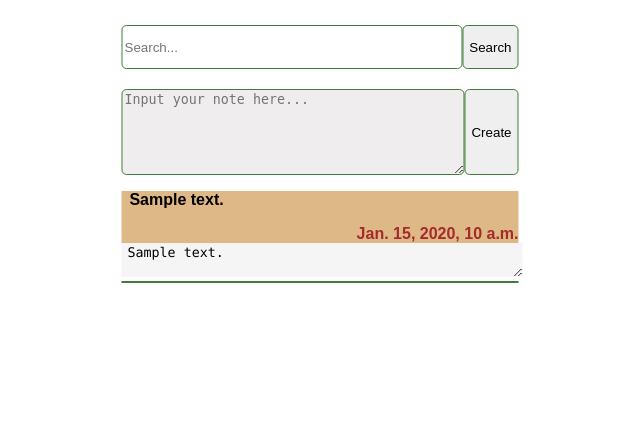
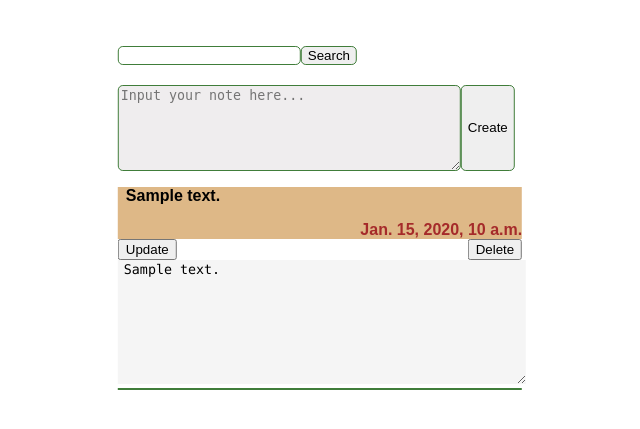
Before and after one commit to aleksadacic/sj-django, a Django app: page /notes/ in a window 1280 px wide. Shown: the part 103-532 px from the top of the page, without its empty margins (320-960 px from the left). Run offline with Django 3.2, Linux system fonts and the light colour scheme; a user stored in the database is signed in; tables that the repository leaves empty hold one stand-in row (values such as "Sample post").

Commit message:
delete update i search

```diff
--- a/accounts/templates/accounts/login.html
+++ b/accounts/templates/accounts/login.html
@@ -2,14 +2,13 @@
 
 {% block accounts %}
 
-    <h1>Log in</h1>
-    <form class="site-form" action="{% url 'accounts:login' %}" method="post">
+    <form class="signup-form" action="{% url 'accounts:login' %}" method="post">
         {% csrf_token %}
         {{ form }}
         {% if request.GET.next %}
             <input type="hidden" name="next" value="{{ request.GET.next }}">
         {% endif %}
-        <input type="submit" value="Login">
+        <input class="submit-button" type="submit" value="Login">
     </form>
 
 {% endblock %}
--- a/accounts/templates/accounts/signup.html
+++ b/accounts/templates/accounts/signup.html
@@ -2,11 +2,10 @@
 
 {% block accounts %}
 
-    <h1>Create an Account</h1>
-    <form class="site-form" action="{% url 'accounts:signup' %}" method="post">
+    <form class="signup-form" action="{% url 'accounts:signup' %}" method="post">
         {% csrf_token %}
         {{ form }}
-        <input type="submit" value="Signup">
+        <input class='submit-button' type="submit" value="Signup">
     </form>
 
 {% endblock %}
--- a/accounts/views.py
+++ b/accounts/views.py
@@ -7,8 +7,7 @@ def signup_view(request):
     if request.method == 'POST':
         form = UserCreationForm(request.POST)
         if form.is_valid():
-            form.save()
-            user = form.get_user()
+            user = form.save()
             login(request, user)
             return redirect('notes:list')
     else:
--- a/assets/styles.css
+++ b/assets/styles.css
@@ -99,12 +99,17 @@ a:hover{
     width: 100%;
 }
 
+.area > label {
+    display: none;
+}
+
 .editor {
     width: 100%;
     border: none;
     background-color: whitesmoke;
     font-family: Consolas;
     text-indent: 1%;
+    height: 15vh;
 }
 
 .site-form {
@@ -127,3 +132,48 @@ a:hover{
 .site-form label {
     display: none;
 }
+
+.signup-form {
+    display: flex;
+    justify-content: space-between;
+    flex-direction: column;
+    width: 30%;
+    margin: auto;
+    background-color: #407d3a;
+    color: white;
+    margin-top: 5%;
+    padding: 4%;
+}
+
+.signup-form input {
+    width: 50%;
+    margin: auto;
+    margin-bottom: 5%;
+}
+
+.signup-form label {
+    width: 50%;
+    margin: auto;
+    font-weight: bold;
+}
+
+.signup-form .helptext{
+    display: none;
+}
+
+.submit-button {
+    background-color: white;
+    border-radius: 5px;
+    border: 1px solid burlywood;
+    margin-top: 10% !important;
+}
+
+.delete-form {
+    margin: 0;
+    position: absolute;
+    right: 0;
+}
+
+.update-form {
+    height: 50%;
+}
--- a/notes/forms.py
+++ b/notes/forms.py
@@ -9,3 +9,12 @@ class CreateNote(forms.ModelForm):
         widgets = {
             'text': forms.Textarea(attrs={'placeholder': 'Input your note here...'})
         }
+
+
+class UpdateNote(forms.ModelForm):
+    class Meta:
+        model = models.Notes
+        fields = ['text']
+        widgets = {
+            'text': forms.Textarea(attrs={'class': 'editor init-values'})
+        }
--- a/notes/models.py
+++ b/notes/models.py
@@ -3,7 +3,7 @@ from django.contrib.auth.models import User
 
 
 class Notes(models.Model):
-    text = models.TextField()
+    text = models.TextField(max_length=5000)
     date = models.DateTimeField(auto_now_add=True)
     user = models.ForeignKey(User, on_delete=models.CASCADE, default=None)
 
--- a/notes/templates/notes/notes_list.html
+++ b/notes/templates/notes/notes_list.html
@@ -1,13 +1,15 @@
 {% extends 'base_layout.html' %}
-
 {% block notes %}
     <div class="notes-container">
         <div class="search-container">
-            <input class="searchbox" type="text" placeholder="Search...">
-            <button class="searchbutton" type="submit">Search</button>
+            <form action="{% url 'notes:search' %}" class="site-form" method="post" enctype="multipart/form-data">
+                {% csrf_token %}
+                <input type="text" value="" name="query">
+                <button class="searchbutton" type="submit">Search</button>
+            </form>
         </div>
         <div class="create-notes">
-            <form action="{% url 'notes:list' %}" class="site-form" method="post" enctype="multipart/form-data">
+            <form action="{% url 'notes:create' %}" class="site-form" method="post" enctype="multipart/form-data">
                 {% csrf_token %}
                 {{ form }}
                 <input type="submit" value="Create">
@@ -19,12 +21,22 @@
                     <div class="snippet">
                         <p class="note-text">{{ note.snippet }}</p>
                         <p class="note-date">{{ note.date }}</p>
+                        <form action="{% url 'notes:delete' %}" class="delete-form" method="post" enctype="multipart/form-data">
+                            {% csrf_token %}
+                            <input type="hidden" name="id_note" value="{{ note.id }}">
+                            <input class="delete" type="submit" value="Delete">
+                        </form>
                     </div>
-                    <div class="area">
-                        <textarea class="editor">{{ note.text }}</textarea>
-                    </div>
+                    <form action="{% url 'notes:update' %}" class="update-form" method="post" enctype="multipart/form-data">
+                        {% csrf_token %}
+                        <div class="area">
+                            <input type="submit" value="Update">
+                            <input type="hidden" name="id_note" value="{{ note.id }}">
+                            <input type="hidden" class="hidden-text" value="{{ note.text }}">
+                            {{ update_form }}
+                        </div>
+                    </form>
                 </div>
-
             {% endfor %}
         </div>
     </div>
--- a/notes/urls.py
+++ b/notes/urls.py
@@ -6,6 +6,9 @@ app_name = 'notes'
 
 urlpatterns = [
     path('', views.notes_list, name="list"),
-    # path('create/', views.notes_create, name="create"),
+    path('create/', views.notes_create, name="create"),
+    path('delete/', views.notes_delete, name="delete"),
+    path('search/', views.notes_search, name="search"),
+    path('update/', views.notes_update, name="update"),
     # url(r'^(?P<>[\w-]+)/$', views.note_details, name="details")
 ]
--- a/notes/views.py
+++ b/notes/views.py
@@ -1,24 +1,63 @@
+import sys
+
 from django.shortcuts import render, redirect
 from .models import Notes
 from . import forms
+from django.contrib.auth.decorators import login_required
+import logging
 
 
+@login_required(login_url="/accounts/login")
 def notes_list(request):
-    notes = Notes.objects.all().order_by('-date')
+    notes = Notes.objects.filter(user_id=request.user.id).order_by('-date')
     form = forms.CreateNote()
-    return render(request, "notes/notes_list.html", {'notes': notes, 'form': form})
+    update_form = forms.UpdateNote()
+    return render(request, "notes/notes_list.html", {'notes': notes, 'form': form, 'update_form': update_form})
 
 
-# login anotacija
+@login_required(login_url="/accounts/login")
 def notes_create(request):
     if request.method == 'POST':
         form = forms.CreateNote(request.POST, request.FILES)
-        # if form.is_valid():
-        # PRVO IDE LOGIN
-        # instance = form.save(commit=False)
-        # instance.author = request.user
-        # instance.save()
-        # return redirect('notes:list')
+        if form.is_valid():
+            instance = form.save(commit=False)
+            instance.user = request.user
+            instance.save()
+            return redirect('notes:list')
     else:
         form = forms.CreateNote()
-    return render(request, 'notes/notes_list.html', {'form': form})
+    notes = Notes.objects.filter(user_id=request.user.id).order_by('-date')
+    return render(request, 'notes/notes_list.html', {'notes': notes, 'form': form})
+
+
+@login_required(login_url="/accounts/login")
+def notes_delete(request):
+    note_id = request.POST.get('id_note')
+    if request.method == 'POST':
+        note = Notes.objects.get(pk=note_id)
+        note.delete()
+    return redirect('notes:list')
+
+
+@login_required(login_url="/accounts/login")
+def notes_search(request):
+    notes = Notes.objects.filter(user_id=request.user.id).order_by('-date')
+    if request.method == 'POST':
+        query = request.POST.get('query')
+        if len(query) > 0:
+            notes = Notes.objects.filter(text__contains=query, user_id=request.user.id).order_by('-date')
+            redirect("notes:list")
+    form = forms.CreateNote()
+    return render(request, 'notes/notes_list.html', {'notes': notes, 'form': form})
+
+
+@login_required(login_url="/accounts/login")
+def notes_update(request):
+    if request.method == 'POST':
+        update_form = forms.UpdateNote(request.POST, request.FILES)
+        if update_form.is_valid():
+            note_id = request.POST.get('id_note')
+            note = Notes.objects.get(pk=note_id)
+            note.text = update_form['text'].value()
+            note.save()
+    return redirect("notes:list")
--- a/templates/base_layout.html
+++ b/templates/base_layout.html
@@ -6,7 +6,7 @@
     <meta http-equiv="Content-Type" content="text/html;charset=UTF-8">
     <title>Rokovnik</title>
     <link rel="stylesheet" href="{% static 'styles.css'%}">
-   <script src="https://ajax.googleapis.com/ajax/libs/jquery/3.5.1/jquery.min.js"></script>
+    <script src="https://ajax.googleapis.com/ajax/libs/jquery/3.5.1/jquery.min.js"></script>
 </head>
 <body>
     <nav class="navigation">
@@ -40,4 +40,16 @@
         {% endblock %}
     </div>
 </body>
+<script>
+    $(document).ready(function () {
+        let values = []
+        $('.hidden-text').each(function () {
+            values.push($(this).val())
+        })
+        values.reverse()
+        $('.init-values').each(function () {
+            $(this).val(values.pop())
+        })
+    })
+</script>
 </html>
--- a/todos/models.py
+++ b/todos/models.py
@@ -3,7 +3,7 @@ from django.contrib.auth.models import User
 
 
 class Todos(models.Model):
-    text = models.TextField(max_length=240)
+    text = models.TextField(max_length=30)
     time = models.TimeField()
     user = models.ForeignKey(User, on_delete=models.CASCADE, default=None)
 
--- a/todos/templates/todos/todos_list.html
+++ b/todos/templates/todos/todos_list.html
@@ -3,7 +3,7 @@
 {% block todos %}
     <div class="todos-container">
         <div class="create-todos">
-            <form action="{% url 'todos:list' %}" class="site-form" method="post" enctype="multipart/form-data">
+            <form action="{% url 'todos:create' %}" class="site-form" method="post" enctype="multipart/form-data">
                 {% csrf_token %}
                 {{ form }}
                 <input type="submit" value="Create">
@@ -15,6 +15,10 @@
                     <div class="snippet">
                         <p class="note-text">{{ todo.text }}</p>
                         <p class="note-date">{{ todo.time }}</p>
+                        <form action="{% url 'todos:delete' todo.id %}" class="delete-form" method="post" enctype="multipart/form-data">
+                            {% csrf_token %}
+                            <input class="delete" type="submit" value="Delete">
+                        </form>
                     </div>
                 </div>
             {% endfor %}
--- a/todos/urls.py
+++ b/todos/urls.py
@@ -7,5 +7,7 @@ app_name = 'todos'
 
 urlpatterns = [
     path('', views.todo_list, name="list"),
-    path('create/', views.todos_create, name="create")
+    path('create/', views.todos_create, name="create"),
+    path('delete/<int:todo_id>/', views.todos_delete, name="delete"),
+
 ]
```
Also changed, not shown: todos/views.py (+19 -9 lines).
